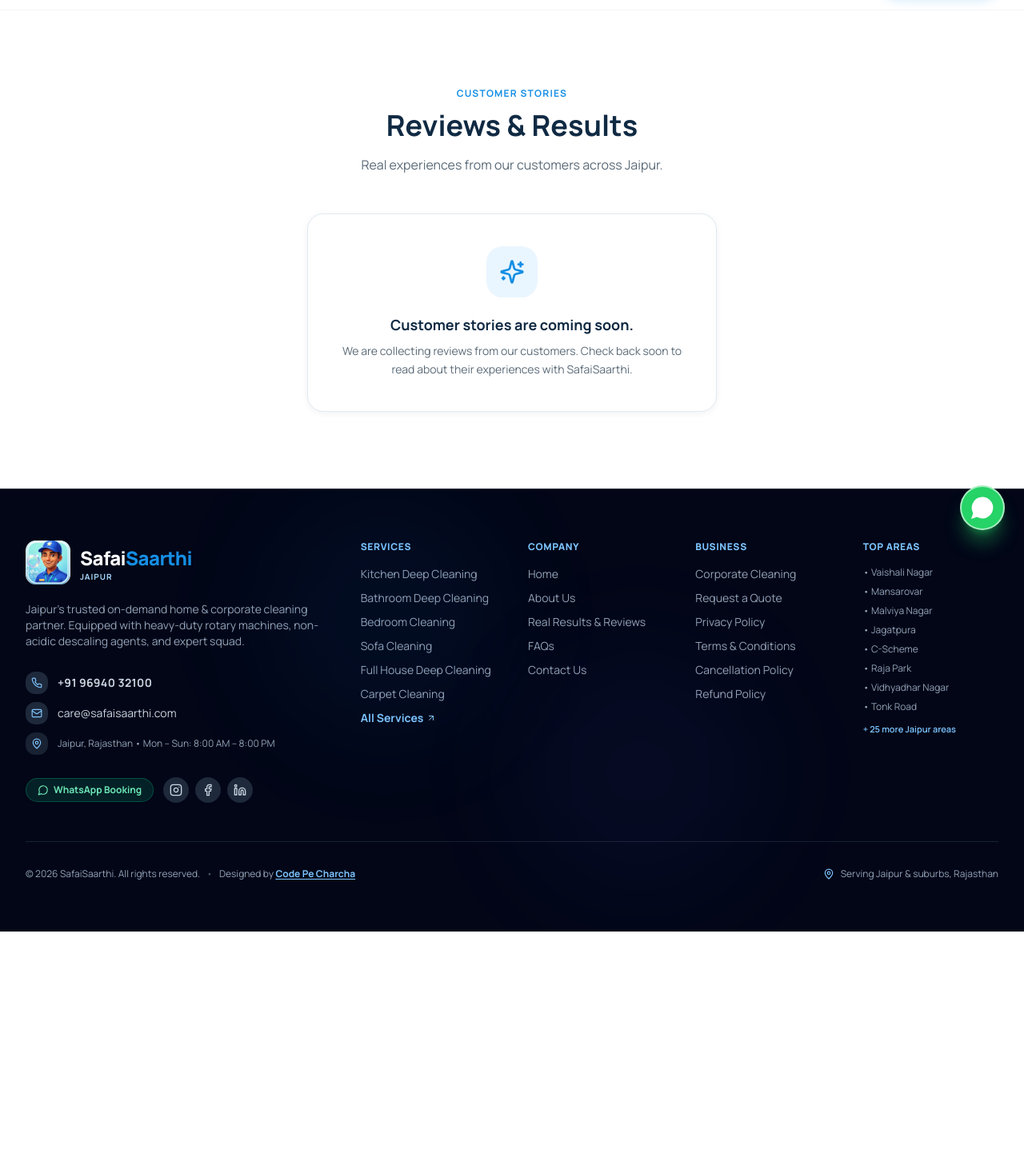
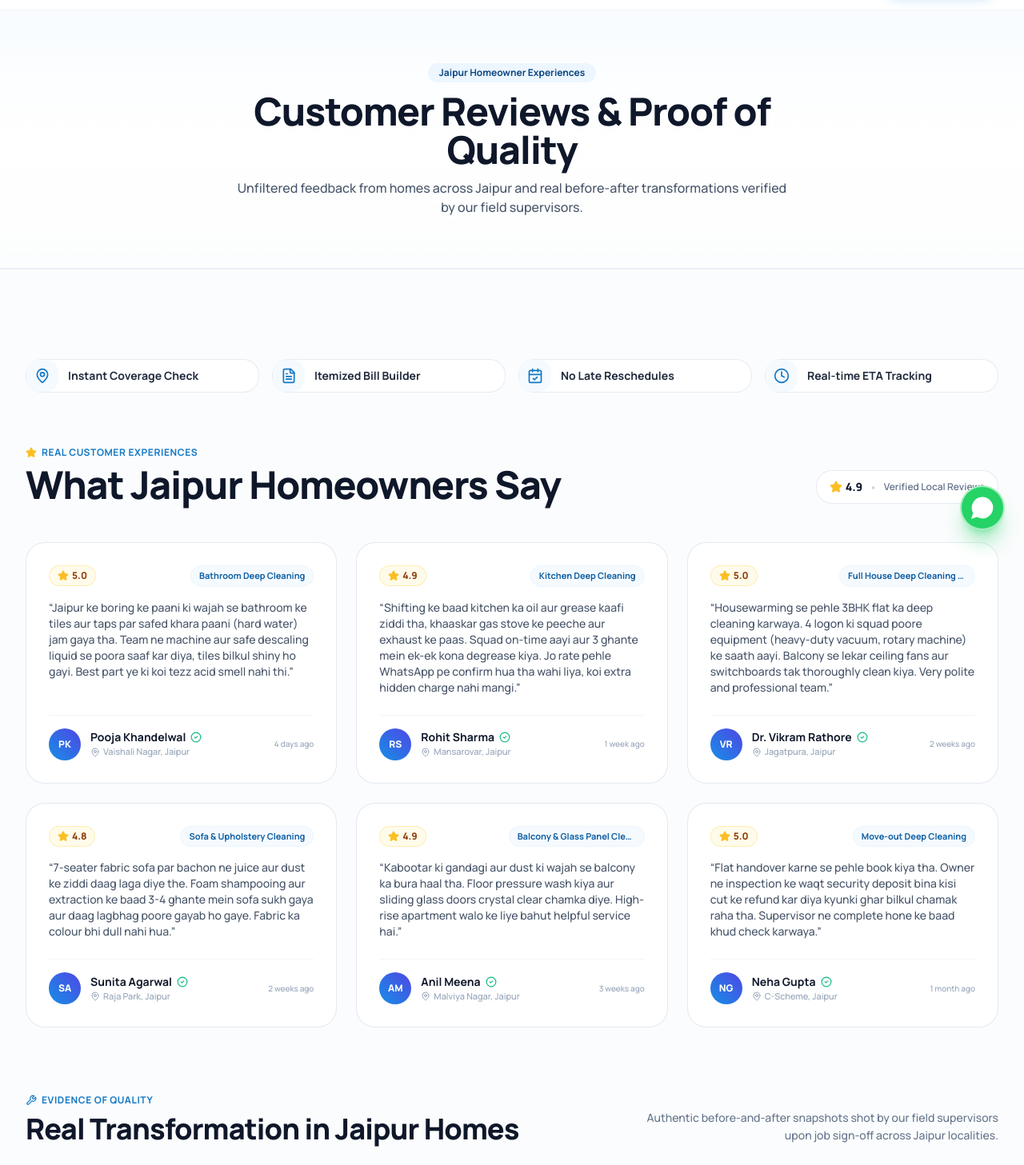
Before and after one commit to Navratan8949/safai-sarthi, a Next.js app: page /reviews in a window 1280 px wide. Shown: the part 113-1570 px from the top of the page at 80% size. Before the commit the page ends 1278 px from the top, so only its background shows below. Built offline with nearby package versions, Linux system fonts and the light colour scheme; no server answers.

Commit message:
add review

```diff
--- a/app/reviews/page.jsx
+++ b/app/reviews/page.jsx
@@ -1,29 +1,33 @@
-import { Sparkles } from 'lucide-react';
-import { SectionHeading } from '@/components/SectionHeading';
+import { ReviewsSection } from "@/components/ReviewsSection";
+import { CTASection } from "@/components/CTASection";
 
 export const metadata = {
-  title: 'Reviews | SafaiSaarthi',
-  description: 'Read customer reviews and see cleaning results from SafaiSaarthi.',
+  title: "Customer Reviews & Results | SafaiSaarthi Jaipur",
+  description:
+    "Read genuine reviews and see before-and-after cleaning transformations from homeowners across Jaipur.",
 };
 
 export default function ReviewsPage() {
   return (
-    <div className="py-16 lg:py-24">
-      <div className="container-max">
-        <SectionHeading center eyebrow="Customer Stories" title="Reviews & Results" description="Real experiences from our customers across Jaipur." />
-
-        <div className="mt-12 max-w-lg mx-auto text-center">
-          <div className="card-base p-10">
-            <div className="flex h-16 w-16 items-center justify-center rounded-2xl bg-sky-100 mx-auto mb-5">
-              <Sparkles className="h-8 w-8 text-sky-500" />
-            </div>
-            <h3 className="text-lg font-bold text-navy">Customer stories are coming soon.</h3>
-            <p className="mt-2 text-sm text-ink-light leading-relaxed">
-              We are collecting reviews from our customers. Check back soon to read about their experiences with SafaiSaarthi.
-            </p>
-          </div>
+    <>
+      <div className="bg-gradient-to-b from-sky-50/70 via-white to-slate-50/40 py-12 lg:py-16 border-b border-slate-200/60">
+        <div className="container-max text-center max-w-3xl">
+          <span className="inline-flex items-center gap-1.5 rounded-full bg-sky-100/80 px-3.5 py-1 text-xs font-bold text-sky-800 mb-3">
+            Jaipur Homeowner Experiences
+          </span>
+          <h1 className="text-3xl sm:text-5xl font-black text-slate-900 tracking-tight leading-tight">
+            Customer Reviews & Proof of Quality
+          </h1>
+          <p className="mt-3 text-sm sm:text-base text-slate-600 font-medium leading-relaxed">
+            Unfiltered feedback from homes across Jaipur and real before-after
+            transformations verified by our field supervisors.
+          </p>
         </div>
       </div>
-    </div>
+
+      <ReviewsSection />
+
+      <CTASection />
+    </>
   );
 }
--- a/components/Hero.jsx
+++ b/components/Hero.jsx
@@ -41,7 +41,6 @@
               <span className="text-slate-300">•</span>
               <span className="text-amber-500 flex items-center gap-1 font-extrabold">
                 <Star className="h-3 w-3 fill-amber-400 text-amber-400" /> 4.9
-                (1.2k+ Reviews)
               </span>
             </div>
 
--- a/components/ReviewsSection.jsx
+++ b/components/ReviewsSection.jsx
@@ -7,7 +7,10 @@
   CalendarCheck,
   Clock,
   MapPin,
+  Star,
+  Quote,
 } from "lucide-react";
+import { testimonials } from "@/data/testimonials";
 
 export function ReviewsSection() {
   const trustFeatures = [
@@ -21,7 +24,8 @@
     {
       id: "villa",
       title: "Complete Home Sanitization & Deep Clean",
-      description: "Full villa deep scrub, machine floor buffing & eco-sanitization completed in 4 hours",
+      description:
+        "Full villa deep scrub, machine floor buffing & eco-sanitization completed in 4 hours",
       location: "Vaishali Nagar, Jaipur",
       scope: "Full Villa Deep Clean",
       image: "/images/before-after-clean-house.png",
@@ -29,7 +33,8 @@
     {
       id: "bathroom",
       title: "Jaipur Groundwater Salt Removal",
-      description: "Acid-free rotary brush treatment preserving grout & restoring mirror-like tile shine",
+      description:
+        "Acid-free rotary brush treatment preserving grout & restoring mirror-like tile shine",
       location: "Mansarovar, Jaipur",
       scope: "Glass & Tile Descale",
       image: "/images/before-after-clean-bathroom.png",
@@ -50,7 +55,9 @@
                 key={item.title}
                 {...(isCoverage ? { href: "#coverage-checker" } : {})}
                 className={`flex items-center gap-3 rounded-2xl bg-white p-4.5 border border-slate-200/80 shadow-xs transition-all ${
-                  isCoverage ? "hover:border-sky-300 hover:bg-sky-50/50 hover:shadow-sm cursor-pointer" : ""
+                  isCoverage
+                    ? "hover:border-sky-300 hover:bg-sky-50/50 hover:shadow-sm cursor-pointer"
+                    : ""
                 }`}
               >
                 <div className="flex h-10 w-10 items-center justify-center rounded-xl bg-sky-50 text-sky-600 flex-shrink-0">
@@ -64,16 +71,101 @@
           })}
         </div>
 
-        {/* Section Heading */}
+        {/* --- CUSTOMER TESTIMONIALS SECTION --- */}
+        <div className="mb-20">
+          <div className="flex flex-col lg:flex-row lg:items-end justify-between gap-4 mb-12">
+            <div>
+              <div className="inline-flex items-center gap-1.5 text-xs font-bold uppercase tracking-wider text-sky-600 mb-2">
+                <Star className="h-3.5 w-3.5 fill-amber-400 text-amber-400" />
+                Real Customer Experiences
+              </div>
+              <h2 className="text-3xl sm:text-4xl lg:text-5xl font-black text-slate-900 tracking-tight">
+                What Jaipur Homeowners Say
+              </h2>
+            </div>
+            <div className="flex items-center gap-3 lg:text-right">
+              <div className="inline-flex items-center gap-2 rounded-2xl bg-white px-4 py-2 border border-slate-200/80 shadow-xs">
+                <span className="flex items-center gap-1 font-extrabold text-slate-900 text-sm">
+                  <Star className="h-4 w-4 fill-amber-400 text-amber-400" /> 4.9
+                </span>
+                <span className="text-slate-300">•</span>
+                <span className="text-xs font-semibold text-slate-500">
+                  Verified Local Reviews
+                </span>
+              </div>
+            </div>
+          </div>
+
+          {/* Testimonials 3-Column Grid */}
+          <div className="grid grid-cols-1 md:grid-cols-2 lg:grid-cols-3 gap-6">
+            {testimonials.map((item) => (
+              <div
+                key={item.id}
+                className="rounded-3xl bg-white border border-slate-200/90 p-6 sm:p-7 shadow-xs hover:shadow-md hover:border-sky-200 transition-all flex flex-col justify-between relative group"
+              >
+                <div>
+                  {/* Top Bar: Stars + Service Tag */}
+                  <div className="flex items-center justify-between gap-2 mb-4">
+                    <div className="inline-flex items-center gap-1 bg-amber-50 px-2.5 py-1 rounded-full border border-amber-200/60">
+                      <Star className="h-3.5 w-3.5 fill-amber-400 text-amber-400" />
+                      <span className="text-xs font-black text-amber-800">
+                        {item.rating.toFixed(1)}
+                      </span>
+                    </div>
+
+                    <span className="text-[11px] font-bold text-sky-700 bg-sky-50 px-2.5 py-1 rounded-full border border-sky-100 truncate max-w-[170px]">
+                      {item.service}
+                    </span>
+                  </div>
+
+                  {/* Review Text */}
+                  <p className="text-xs sm:text-sm text-slate-600 leading-relaxed font-medium mb-6">
+                    &ldquo;{item.review}&rdquo;
+                  </p>
+                </div>
+
+                {/* Bottom Author Card */}
+                <div className="pt-4 border-t border-slate-100 flex items-center justify-between gap-3">
+                  <div className="flex items-center gap-3 min-w-0">
+                    <div className="flex h-10 w-10 items-center justify-center rounded-full bg-gradient-to-tr from-sky-500 to-indigo-600 text-white font-black text-xs flex-shrink-0 shadow-xs">
+                      {item.initials}
+                    </div>
+                    <div className="min-w-0">
+                      <div className="flex items-center gap-1.5">
+                        <h4 className="text-xs sm:text-sm font-bold text-slate-900 truncate">
+                          {item.name}
+                        </h4>
+                        <CheckCircle2
+                          className="h-3.5 w-3.5 text-emerald-500 flex-shrink-0"
+                          title="Verified Booking"
+                        />
+                      </div>
+                      <div className="flex items-center gap-1 text-[11px] text-slate-400 font-medium truncate">
+                        <MapPin className="h-3 w-3 text-slate-400 flex-shrink-0" />
+                        <span>{item.locality}</span>
+                      </div>
+                    </div>
+                  </div>
+
+                  <span className="text-[10px] text-slate-400 font-medium whitespace-nowrap">
+                    {item.date}
+                  </span>
+                </div>
+              </div>
+            ))}
+          </div>
+        </div>
+
+        {/* --- BEFORE / AFTER TRANSFORMATION SECTION --- */}
         <div className="flex flex-col lg:flex-row lg:items-end justify-between gap-4 mb-12">
           <div>
             <div className="inline-flex items-center gap-1.5 text-xs font-bold uppercase tracking-wider text-sky-600 mb-2">
               <Wrench className="h-3.5 w-3.5" />
               Evidence of Quality
             </div>
-            <h2 className="text-3xl sm:text-4xl lg:text-5xl font-black text-slate-900 tracking-tight">
-              Real Results in Jaipur Homes
-            </h2>
+            <h3 className="text-2xl sm:text-3xl lg:text-4xl font-black text-slate-900 tracking-tight">
+              Real Transformation in Jaipur Homes
+            </h3>
           </div>
           <p className="text-sm text-slate-500 max-w-md font-medium leading-relaxed lg:text-right">
             Authentic before-and-after snapshots shot by our field supervisors
@@ -121,12 +213,14 @@
                       <span>{item.location}</span>
                     </span>
                     <span className="text-slate-300">•</span>
-                    <span className="text-slate-500 font-medium">{item.scope}</span>
+                    <span className="text-slate-500 font-medium">
+                      {item.scope}
+                    </span>
                   </div>
 
-                  <h3 className="text-lg sm:text-xl font-black text-slate-900 tracking-tight">
+                  <h4 className="text-lg sm:text-xl font-black text-slate-900 tracking-tight">
                     {item.title}
-                  </h3>
+                  </h4>
                   <p className="mt-1.5 text-xs sm:text-sm text-slate-500 font-medium leading-relaxed">
                     {item.description}
                   </p>
--- a/components/ServiceCard.jsx
+++ b/components/ServiceCard.jsx
@@ -61,9 +61,6 @@
           <span className="inline-flex items-center gap-1 rounded-full bg-slate-950/75 backdrop-blur-md px-2.5 py-1 text-xs font-black text-amber-300 border border-white/20 shadow-sm">
             <Star className="h-3 w-3 fill-amber-300 text-amber-300" />
             <span>4.9</span>
-            <span className="text-[10px] text-slate-300 font-medium">
-              (1.2k)
-            </span>
           </span>
         </div>
 
--- a/data/testimonials.js
+++ b/data/testimonials.js
@@ -1,7 +1,76 @@
-// Note: No fake testimonials are displayed.
-// This file exists for structure. When real reviews are approved,
-// they will be added here.
+export const testimonials = [
+  {
+    id: "review-1",
+    name: "Pooja Khandelwal",
+    initials: "PK",
+    locality: "Vaishali Nagar, Jaipur",
+    service: "Bathroom Deep Cleaning",
+    rating: 5.0,
+    date: "4 days ago",
+    verified: true,
+    review:
+      "Jaipur ke boring ke paani ki wajah se bathroom ke tiles aur taps par safed khara paani (hard water) jam gaya tha. Team ne machine aur safe descaling liquid se poora saaf kar diya, tiles bilkul shiny ho gayi. Best part ye ki koi tezz acid smell nahi thi.",
+  },
+  {
+    id: "review-2",
+    name: "Rohit Sharma",
+    initials: "RS",
+    locality: "Mansarovar, Jaipur",
+    service: "Kitchen Deep Cleaning",
+    rating: 4.9,
+    date: "1 week ago",
+    verified: true,
+    review:
+      "Shifting ke baad kitchen ka oil aur grease kaafi ziddi tha, khaaskar gas stove ke peeche aur exhaust ke paas. Squad on-time aayi aur 3 ghante mein ek-ek kona degrease kiya. Jo rate pehle WhatsApp pe confirm hua tha wahi liya, koi extra hidden charge nahi mangi.",
+  },
+  {
+    id: "review-3",
+    name: "Dr. Vikram Rathore",
+    initials: "VR",
+    locality: "Jagatpura, Jaipur",
+    service: "Full House Deep Cleaning (3BHK)",
+    rating: 5.0,
+    date: "2 weeks ago",
+    verified: true,
+    review:
+      "Housewarming se pehle 3BHK flat ka deep cleaning karwaya. 4 logon ki squad poore equipment (heavy-duty vacuum, rotary machine) ke saath aayi. Balcony se lekar ceiling fans aur switchboards tak thoroughly clean kiya. Very polite and professional team.",
+  },
+  {
+    id: "review-4",
+    name: "Sunita Agarwal",
+    initials: "SA",
+    locality: "Raja Park, Jaipur",
+    service: "Sofa & Upholstery Cleaning",
+    rating: 4.8,
+    date: "2 weeks ago",
+    verified: true,
+    review:
+      "7-seater fabric sofa par bachon ne juice aur dust ke ziddi daag laga diye the. Foam shampooing aur extraction ke baad 3-4 ghante mein sofa sukh gaya aur daag lagbhag poore gayab ho gaye. Fabric ka colour bhi dull nahi hua.",
+  },
+  {
+    id: "review-5",
+    name: "Anil Meena",
+    initials: "AM",
+    locality: "Malviya Nagar, Jaipur",
+    service: "Balcony & Glass Panel Cleaning",
+    rating: 4.9,
+    date: "3 weeks ago",
+    verified: true,
+    review:
+      "Kabootar ki gandagi aur dust ki wajah se balcony ka bura haal tha. Floor pressure wash kiya aur sliding glass doors crystal clear chamka diye. High-rise apartment walo ke liye bahut helpful service hai.",
+  },
+  {
+    id: "review-6",
+    name: "Neha Gupta",
+    initials: "NG",
+    locality: "C-Scheme, Jaipur",
+    service: "Move-out Deep Cleaning",
+    rating: 5.0,
+    date: "1 month ago",
+    verified: true,
+    review:
+      "Flat handover karne se pehle book kiya tha. Owner ne inspection ke waqt security deposit bina kisi cut ke refund kar diya kyunki ghar bilkul chamak raha tha. Supervisor ne complete hone ke baad khud check karwaya.",
+  },
+];
 
-export const testimonials = [];
-
-export const hasReviews = false;
+export const hasReviews = true;
```
